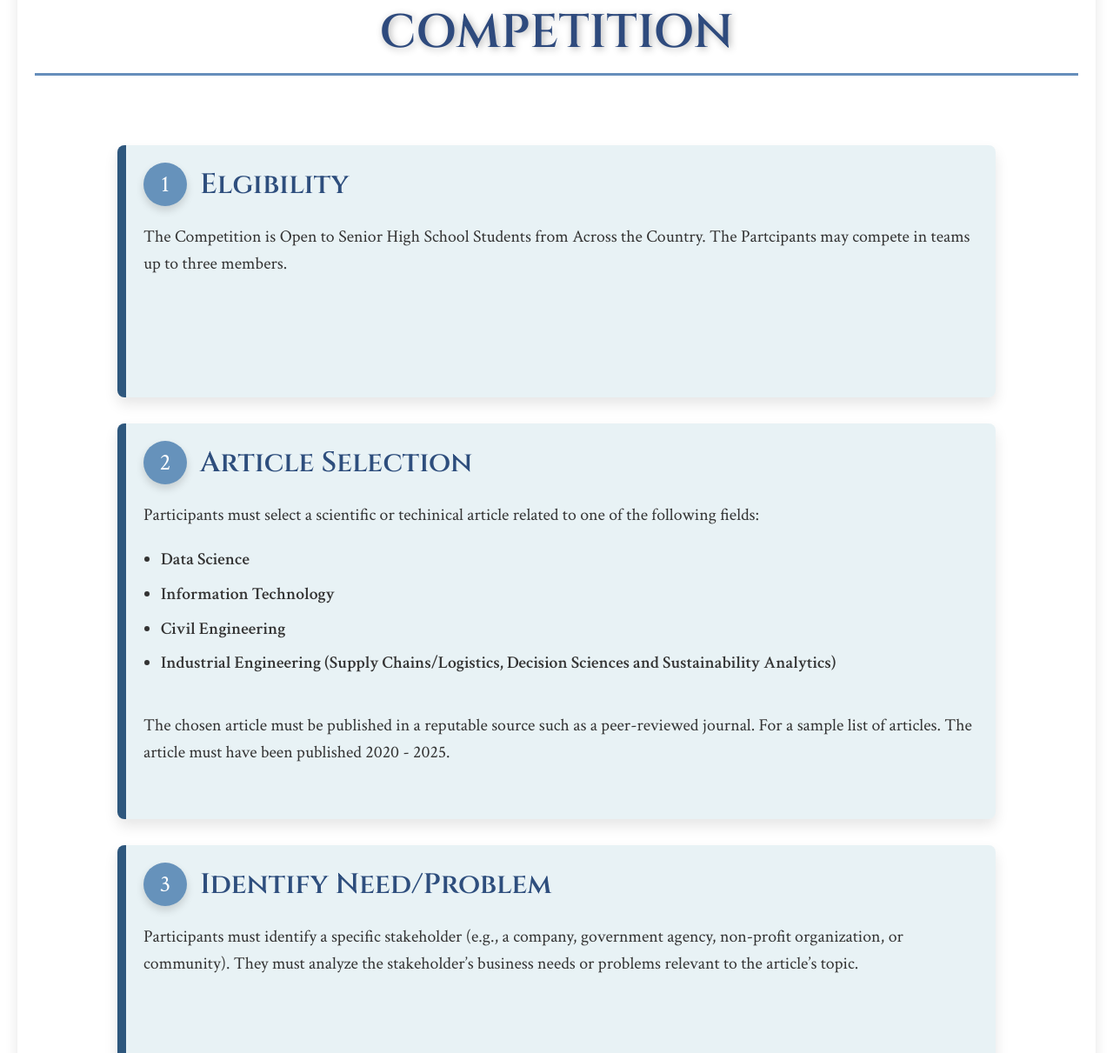
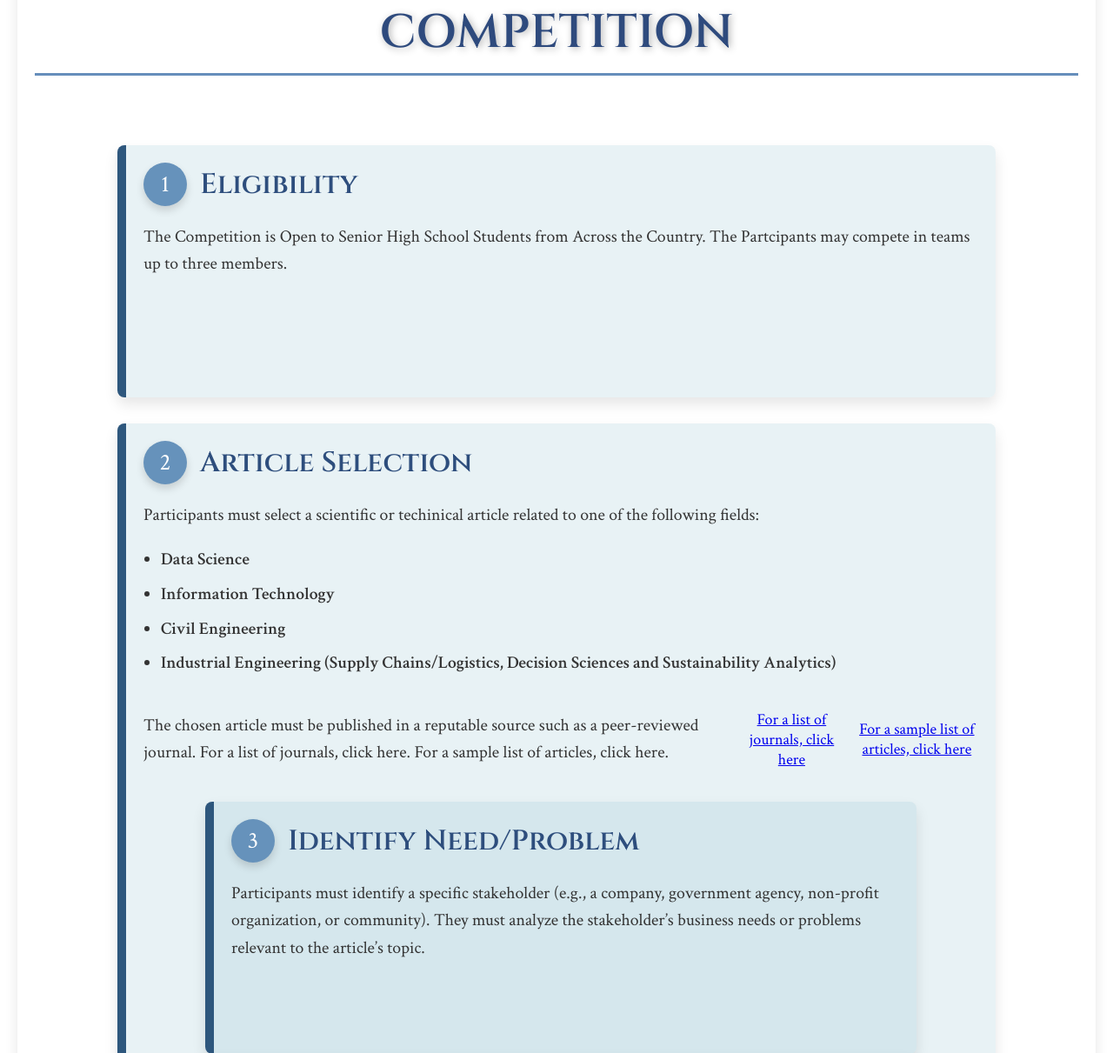
Before and after one commit to VeinZzz/SciComm-2024-Website, a Flask app: page / in a window 1280 px wide. Shown: the part 2856-4067 px from the top of the page at 87% size. Run offline with Flask 3, Linux system fonts and the light colour scheme; some libraries are stand-ins or nearby versions.

Commit message:
testing for no. 2

```diff
--- a/templates/index.html
+++ b/templates/index.html
@@ -102,7 +102,7 @@
                 <div class="step step-one">
                     <div class="step-header">
                         <span class="step-number">1</span>
-                        <h3>Elgibility</h3>
+                        <h3>Eligibility</h3>
                     </div>
                     <p>
                         The Competition is Open to Senior High School Students from Across the Country. The Partcipants may compete in teams up to three members.
@@ -126,9 +126,14 @@
                     </ul>
 
                     <div class="step-header">
-                        <p>The chosen article must be published in a reputable source such as a peer-reviewed journal. For a sample list of articles. The article must have been published 2020 - 2025.</p>
+                        <p>The chosen article must be published in a reputable source such as a peer-reviewed journal. For a list of journals, click here. For a sample list of articles, click here.</p>
+                            <a href="https://scicomm-2024.onrender.com/view_articles" target="here">
+                                For a list of journals, click here
+                            </a>
+                            <a href="https://drive.google.com/drive/folders/1jUzKJfXw8e_yw_E5xF7-QQZxq32bhEjV  " target="here">
+                                For a sample list of articles, click here
+                            </a>
                     </div>
-                </div>
 
                 <!-- Step 3 -->
                 <div class="step step-three">
```
